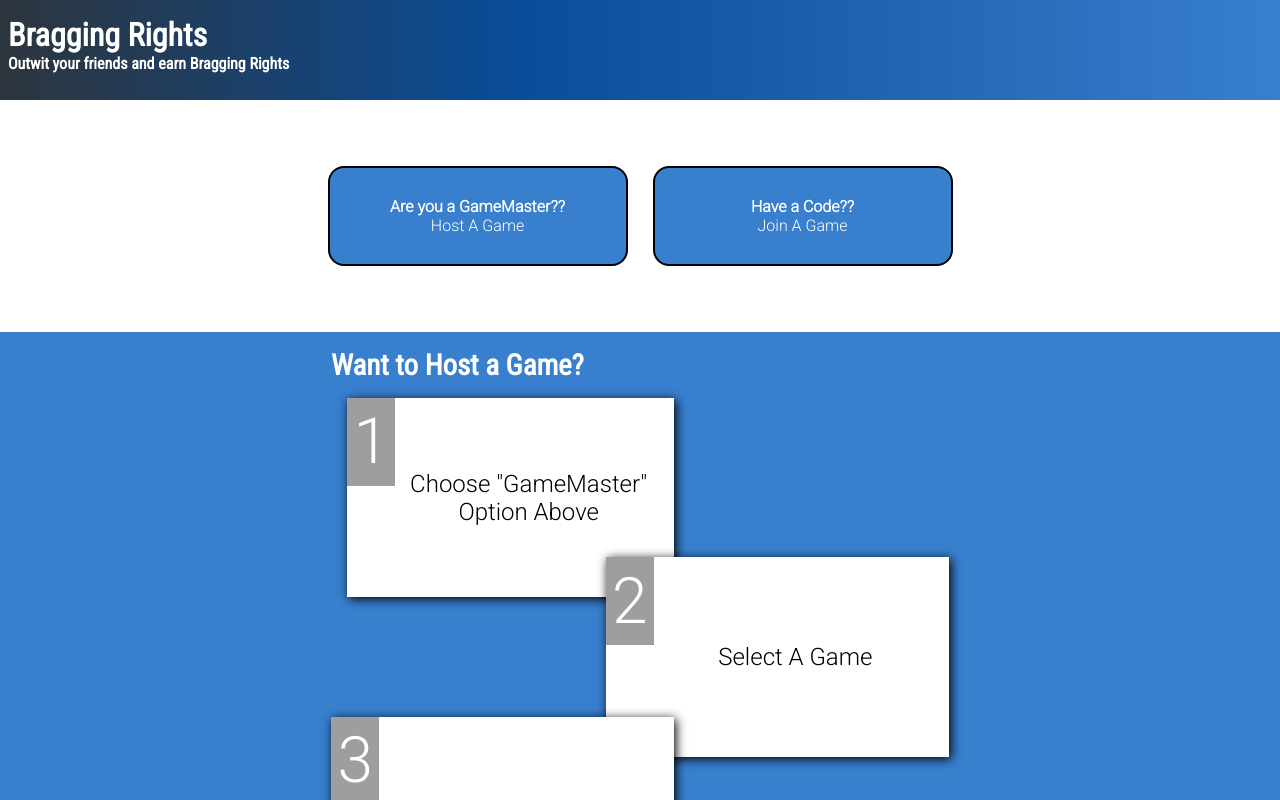
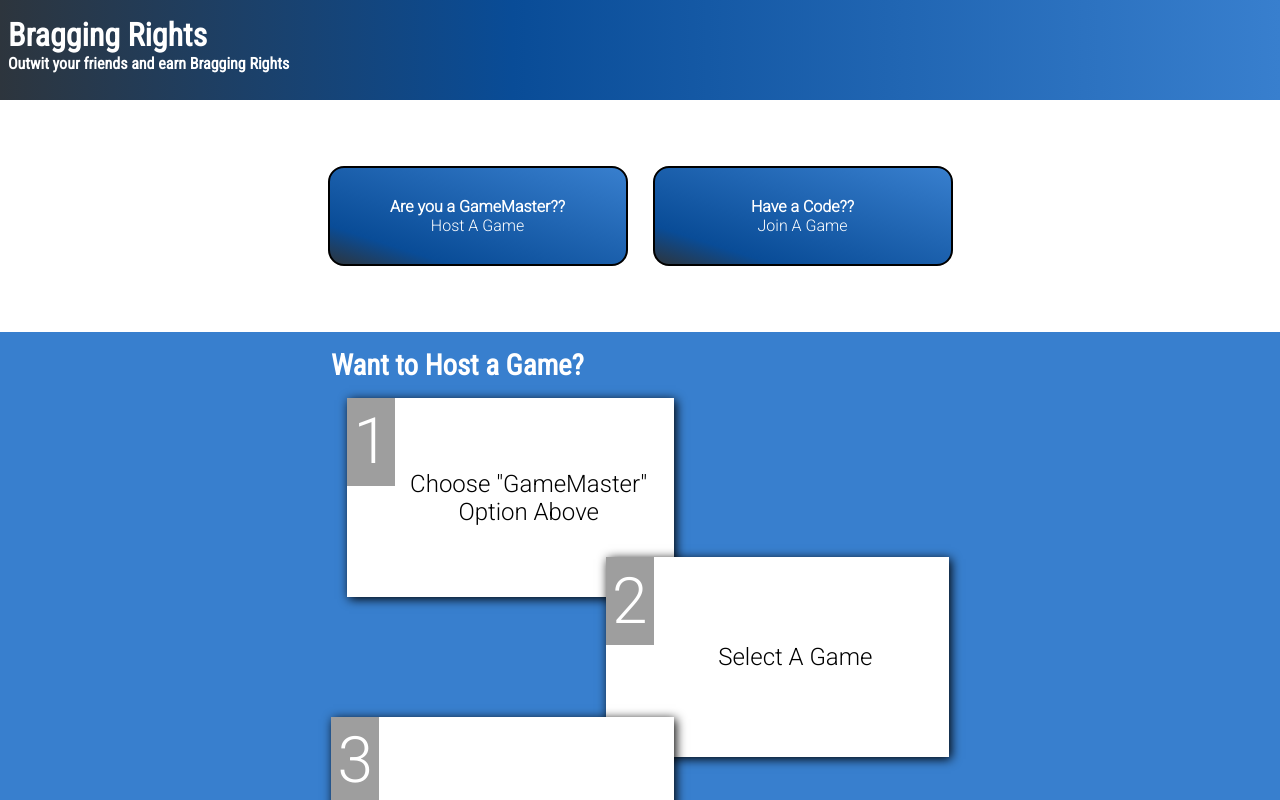
Before and after one commit to chingu-voyages/v8-chimeras-team-01, a React (Create React App) app: page / in a window 1280 px wide. Shown: the top 800 px of the page. Built offline with nearby package versions, Linux system fonts and the light colour scheme; grey boxes are pictures that could not be loaded.

Commit message:
Change gradient on Buttons in Landing

```diff
--- a/src/components/Landing/index.css
+++ b/src/components/Landing/index.css
@@ -29,6 +29,12 @@
   padding: 0;
   margin: 1em auto;
   background-color: var(--color-main);
+  background-image:linear-gradient(
+    to top right,
+    var(--color-gray),
+    var(--color-dark) 20%,
+    var(--color-main)
+    );
   color: #fff;
   border: 2px solid #000;
   border-radius: 1em;
```
